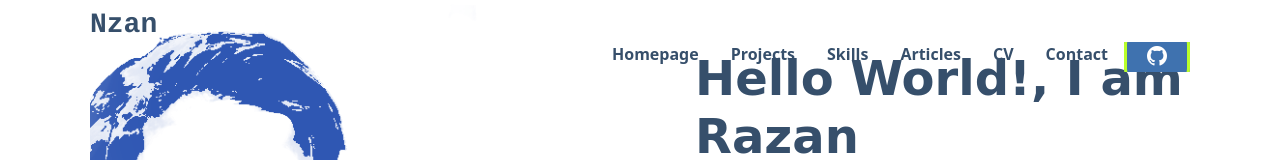
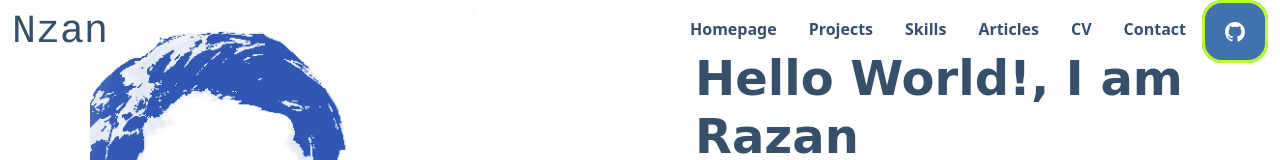
Before and after one commit to akangozan007/reactApp, a React (Vite) app: page / in a window 1280 px wide. Shown: the top 160 px of the page. Built offline with nearby package versions, Linux system fonts and the light colour scheme.

Commit message:
Membetulkan navbar

```diff
--- a/src/components/Navbar.jsx
+++ b/src/components/Navbar.jsx
@@ -23,22 +23,20 @@ function Navbar() {
 <>
   <div className="fixed-top">
     <nav className={`navbar navbar-expand-lg ${scrolled ? "nav scrolled" : "nav"}`}>
-        <div className="wrapper">
-          <div className={scrolled ? "logo scrolled a":"logo a"} >
-            <a className="text-decoration-none d-inline h3" href=''>Nzan</a>
-            <button className="navbar-toggler float-end d-inline d-md-none" type="button" data-bs-toggle="collapse" data-bs-target="#navbarNav">
-              {/* <span className="navbar-toggler-icon tbl-biru "></span> */}
+    <div className="container-fluid">
+      <a className={`display-6 text-decoration-none ${scrolled ? "logo1 scrolled" : "logo1"}`} href="#">Nzan</a>
+      <button className="navbar-toggler" type="button" data-bs-toggle="collapse" data-bs-target="#navbarSupportedContent" aria-controls="navbarSupportedContent" aria-expanded="false" aria-label="Toggle navigation">
+        <span className="navbar-toggler-icon"></span>
       </button>
-            </div>
-            <div className="menu collapse navbar-collapse" id="navbarNav">
-                <ul>
-                    <li><a href="#home">Homepage</a></li>
-                    <li><a href="#projects">Projects</a></li>
-                    <li><a href="#skills">Skills</a></li>
-                    <li><a href="#articles">Articles</a></li>
-                    <li><a href="#cv">CV</a></li>
-                    <li><a href="#contact">Contact</a></li>
-                    <li><a href="" className="tbl-biru fs-5"><i className="bi bi-github"></i></a></li>
+      <div className="collapse navbar-collapse" id="navbarSupportedContent">
+        <ul className="navbar-nav ms-auto mb-2 mb-lg-0 float-end">
+          <li className="nav-item"><a href="#home">Homepage</a></li>
+          <li className="nav-item"><a href="#projects">Projects</a></li>
+          <li className="nav-item"><a href="#skills">Skills</a></li>
+          <li className="nav-item"><a href="#articles">Articles</a></li>
+          <li className="nav-item"><a href="#cv">CV</a></li>
+          <li className="nav-item"><a href="#contact">Contact</a></li>
+          <li className="nav-item"><a href="" className="tbl-biru fs-5"><i className="bi bi-github"></i></a></li>
         </ul>
       </div>
     </div>
--- a/src/styles/Navbar.css
+++ b/src/styles/Navbar.css
@@ -1,4 +1,4 @@
-.logo a {
+.logo1{
     /* font-size: 20px; */
     font-weight: 800;
     /* float: left; */
@@ -6,7 +6,7 @@
     color: #364f6b;
   }
 
-  .logo.scrolled a {
+  .logo1.scrolled{
     color: #F0A500;
   }
 
@@ -35,14 +35,14 @@
 
   nav ul {
     list-style-type: none;
-    margin: 0;
-    padding: 0;
-    overflow: hidden;
+    /* margin: 0;
+    padding: 0; */
+    /* overflow: hidden; */
   }
 
-  nav ul li {
+  /* nav ul li {
     float: left;
-  }
+  } */
 
   nav ul li a {
     color: #364f6b;
```
Lines whose indentation alone changed are shown as unchanged.
